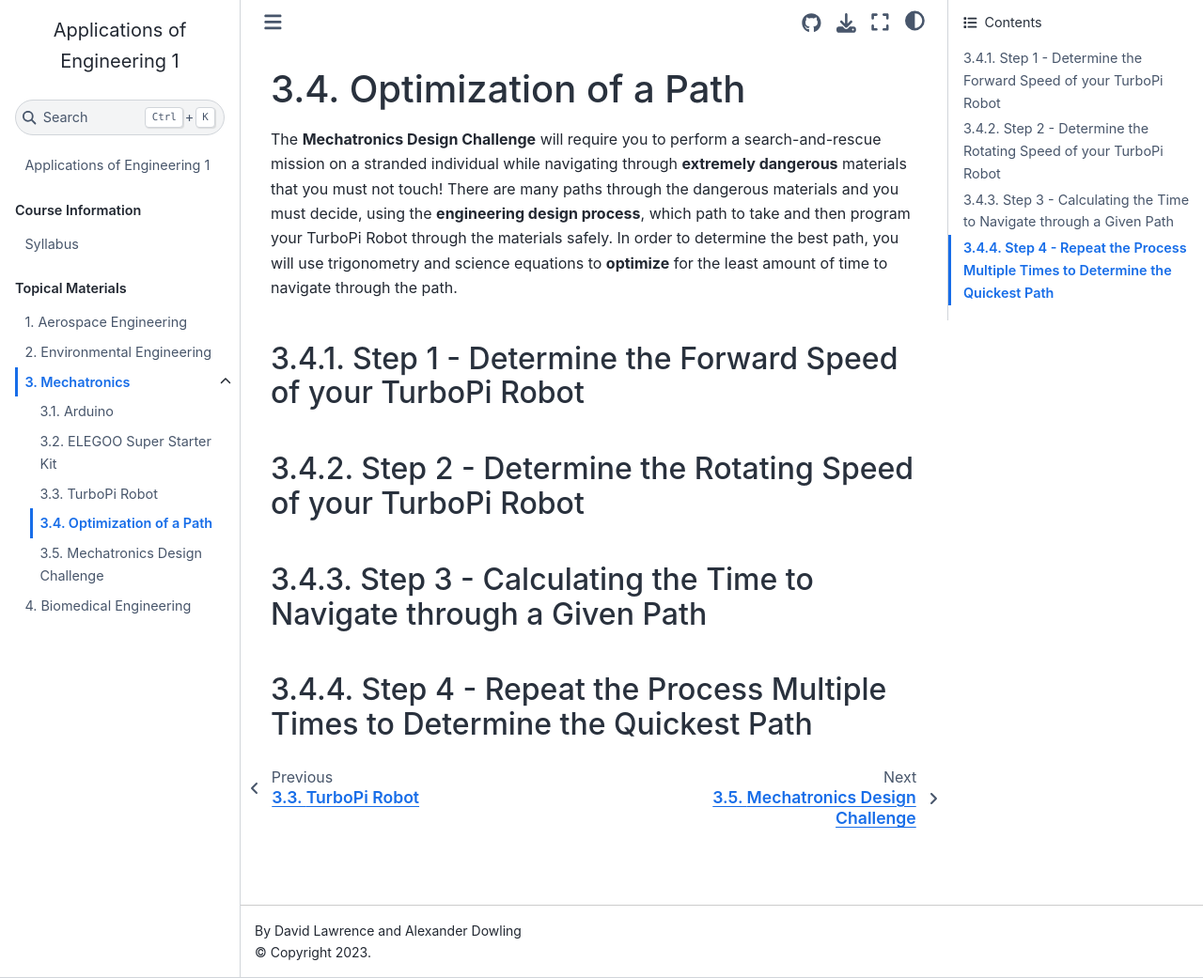
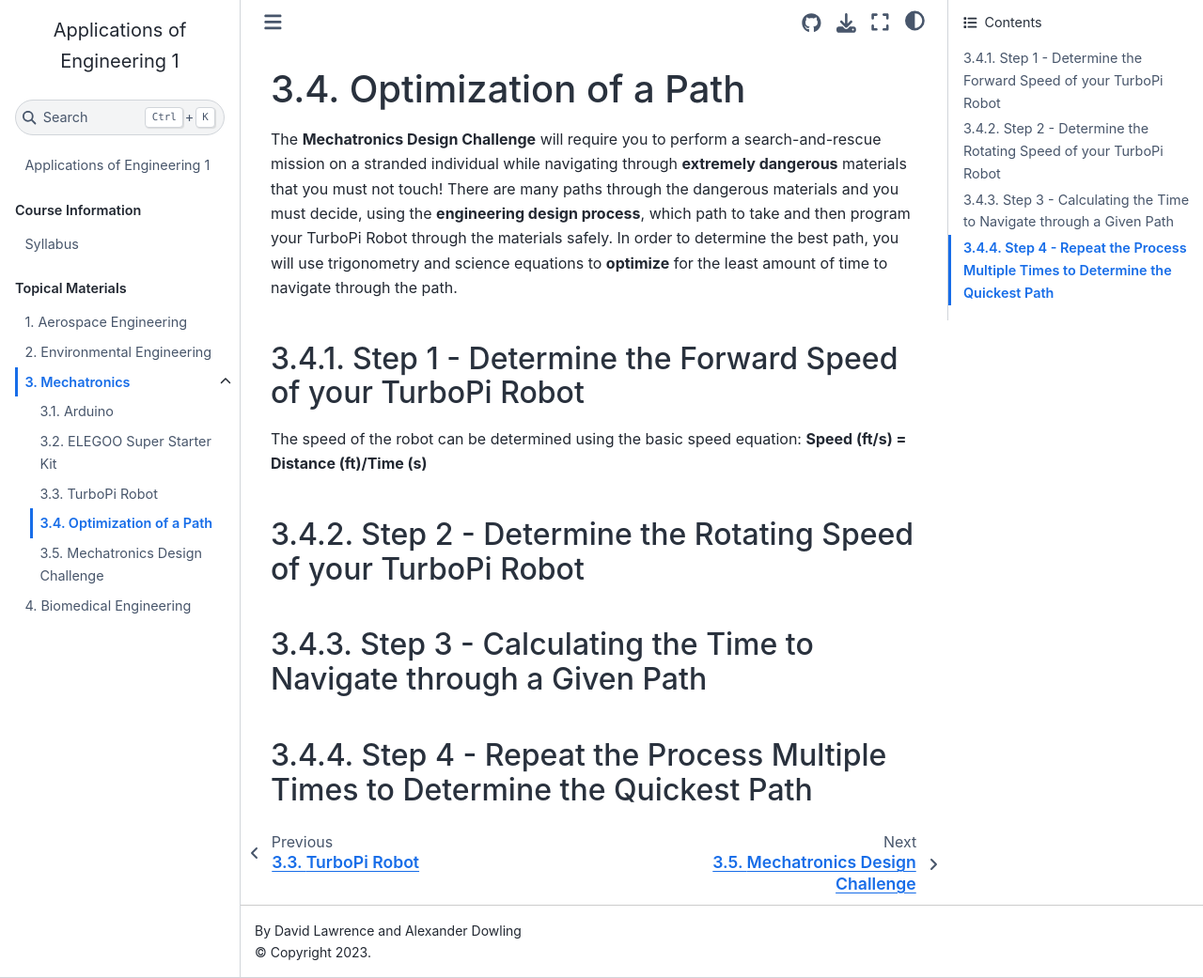
Before and after one commit to Culver-Academies/engineering1, a Jupyter Book: the page built from mech/optimization.md, in a window 1280 px wide and 1041 px high. Shown: the whole window at 94% size. Built offline with Jupyter Book 1.0.4 settings and Sphinx 7.4.7 and the Sphinx Book theme 1.1.4, drawn with Linux system fonts in a browser that asks for light colours.

Commit message:
Update optimization.md

```diff
--- a/mech/optimization.md
+++ b/mech/optimization.md
@@ -4,6 +4,7 @@ The **Mechatronics Design Challenge** will require you to perform a search-and-r
 
 ## Step 1 - Determine the Forward Speed of your TurboPi Robot
 
+The speed of the robot can be determined using the basic speed equation: **Speed (ft/s) = Distance (ft)/Time (s)**
 
 ## Step 2 - Determine the Rotating Speed of your TurboPi Robot
 
```
